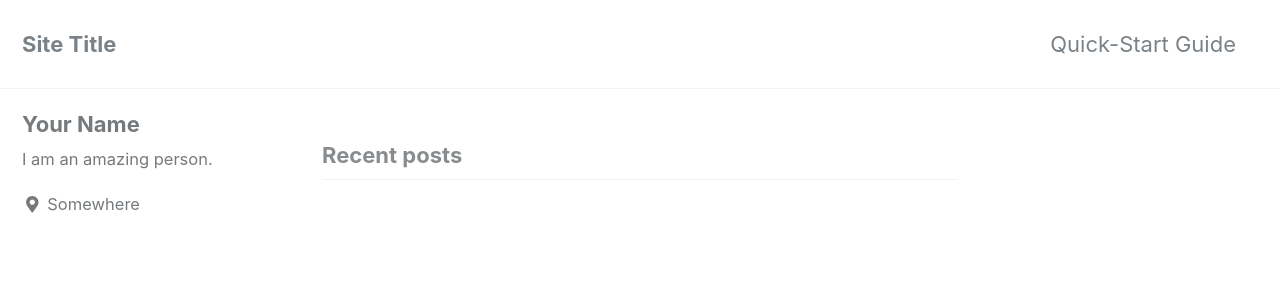
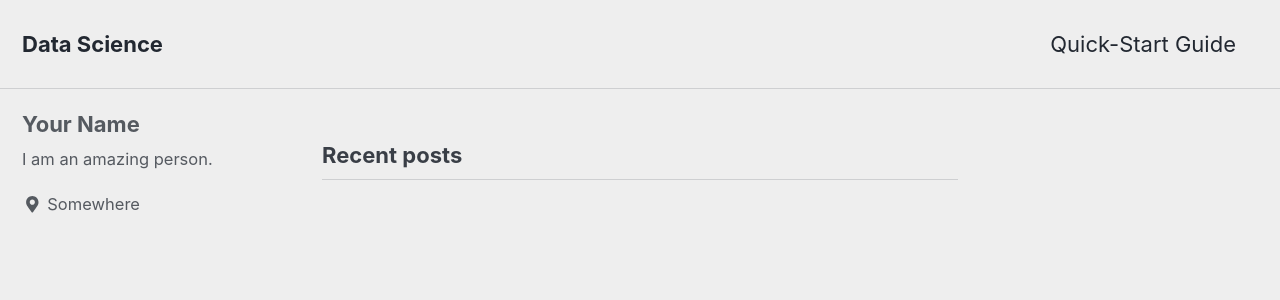
Before and after one commit to pradeep-krishnan/pradeep-krishnan.github.io, a Jekyll site: the page built from index.html, in a window 1280 px wide and 900 px high. Shown: the top 300 px of the window. Built offline with Jekyll 4.4.1, drawn with Linux system fonts in a browser that asks for light colours; nearby versions of some CDN libraries; the list of posts is cut into pages by our own code; some of the changed text lies outside the part shown.

Commit message:
first commit

```diff
--- a/_config.yml
+++ b/_config.yml
@@ -12,14 +12,14 @@
 
 # theme                  : "minimal-mistakes-jekyll"
 # remote_theme           : "mmistakes/minimal-mistakes"
-minimal_mistakes_skin    : "default" # "air", "aqua", "contrast", "dark", "dirt", "neon", "mint", "plum", "sunrise"
+minimal_mistakes_skin    : "air" # "air", "aqua", "contrast", "dark", "dirt", "neon", "mint", "plum", "sunrise"
 
 # Site Settings
 locale                   : "en-US"
-title                    : "Site Title"
+title                    : "Data Science"
 title_separator          : "-"
-name                     : "Your Name"
-description              : "An amazing website."
+name                     : "Pradeep Krishnan"
+description              : "Portfolio website"
 url                      : # the base hostname & protocol for your site e.g. "https://mmistakes.github.io"
 baseurl                  : # the subpath of your site, e.g. "/blog"
 repository               : # GitHub username/repo-name e.g. "mmistakes/minimal-mistakes"
```
